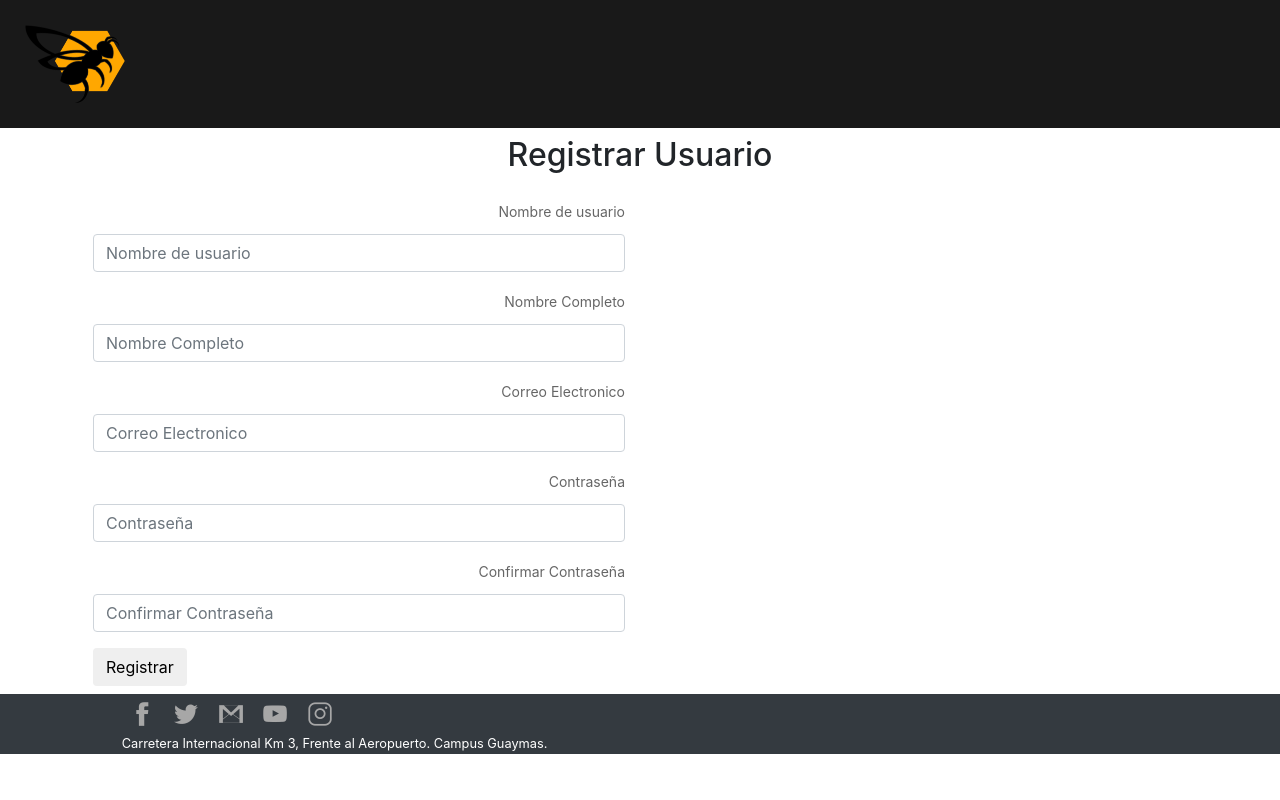
After one commit to enriquefelix876/avispack, a PHP site: page /registro.php in a window 1280 px wide. The commit adds this page. Run offline with PHP 8.4, Linux system fonts and the light colour scheme.

Commit message:
Se agrego registro de usuarios

```diff
--- a/includes/header.php
+++ b/includes/header.php
@@ -4,13 +4,12 @@
             <img src="img/logo2.png" alt="app">
             <ul>
                 <li>
-                    <a id="login" href="#" >Login</a>
+                    <a id="login" href="#" >Acceder</a>
                         <div id="login-content">
                         <form>
-                            <input type="email" id="user" name="Email" placeholder="Usuario">
+                            <input type="text" id="user" name="User" placeholder="Usuario">
                             <input type="password" id="pass" name="Password" placeholder="Contraseña">
                             <input type="submit" id="submit" value="Login">
-                            <label><input type="checkbox" checked="checked">Recuérdame</label>
                         </form>
                     </div>
                 </li>
--- a/includes/togglelogin.js
+++ b/includes/togglelogin.js
@@ -1,8 +1,6 @@
-<script>
 $(function(){
     $('#login').click(function(){
         $(this).next('#login-content').slideToggle();
         $(this).toggleClass('active');
-    })
+    });
 });
-</script>
--- /dev/null
+++ b/js/valida_registro.js
@@ -0,0 +1,39 @@
+with(document.registro){
+	onsubmit = function(e){
+		e.preventDefault();
+		ok = true;
+		if(ok && username.value==""){
+			ok=false;
+			alert("Debe escribir un nombre de usuario");
+			username.focus();
+		}
+		if(ok &&fullname.value==""){
+			ok=false;
+			alert("Debe escribir su nombre");
+			fullname.focus();
+		}
+		if(ok && email.value==""){
+			ok=false;
+			alert("Debe escribir su email");
+			email.focus();
+		}
+		if(ok && password.value==""){
+			ok=false;
+			alert("Debe escribir su password");
+			password.focus();
+		}
+		if(ok && confirm_password.value==""){
+			ok=false;
+			alert("Debe escribir su confirmacion de password");
+			confirm_password.focus();
+		}
+
+		if(ok && password.value!= confirm_password.value){
+			ok=false;
+			alert("Los passwords no coinciden");
+			confirm_password.focus();
+		}
+
+		if(ok){ submit(); }
+	}
+}
--- /dev/null
+++ b/registro.php
@@ -0,0 +1,61 @@
+<!DOCTYPE html>
+<html lang="en">
+<head>
+		<meta charset="UTF-8">
+		<meta name="viewport" content="width=device-width, initial-scale=1.0">
+    <meta http-equiv="X-UA-Compatible" content="ie=edge">
+    <title>Registrarse</title>
+    <link rel="stylesheet" href="https://maxcdn.bootstrapcdn.com/bootstrap/4.0.0/css/bootstrap.min.css" integrity="sha384-Gn5384xqQ1aoWXA+058RXPxPg6fy4IWvTNh0E263XmFcJlSAwiGgFAW/dAiS6JXm" crossorigin="anonymous">
+    <link rel="stylesheet" href="styles.css">
+    <link rel="icon" type="image/png" href="img/icon.png" />
+</head>
+<body>
+
+  <!--Comienzo del header-->
+  <header style="background: rgba(0,0,0,0.9);">
+
+    	<a href="index.php"><img src="img/logo2.png" alt="app"></a>
+
+	</header>
+		<!--Cierre del header-->
+<h2 class="text-center p-2">Registrar Usuario</h2>
+<div class="container">
+<div class="row p-2">
+<div class="col-md-6">
+		<form role="form" name="registro" action="php/registro.php" method="post">
+		  <div class="form-group">
+		    <label for="username">Nombre de usuario</label>
+		    <input type="text" class="form-control" id="username" name="username" placeholder="Nombre de usuario">
+		  </div>
+		  <div class="form-group">
+		    <label for="fullname">Nombre Completo</label>
+		    <input type="text" class="form-control" id="fullname" name="fullname" placeholder="Nombre Completo">
+		  </div>
+		  <div class="form-group">
+		    <label for="email">Correo Electronico</label>
+		    <input type="email" class="form-control" id="email" name="email" placeholder="Correo Electronico">
+		  </div>
+		  <div class="form-group">
+		    <label for="password">Contrase&ntilde;a</label>
+		    <input type="password" class="form-control" id="password" name="password" placeholder="Contrase&ntilde;a">
+		  </div>
+		  <div class="form-group">
+		    <label for="confirm_password">Confirmar Contrase&ntilde;a</label>
+		    <input type="password" class="form-control" id="confirm_password" name="confirm_password" placeholder="Confirmar Contrase&ntilde;a">
+		  </div>
+
+		  <button type="submit" class="btn btn-default">Registrar</button>
+		</form>
+		</div>
+		</div>
+		</div>
+
+		<script src="js/valida_registro.js"></script>
+    <!--Footer-->
+    <div style="clear: both;"></div>
+    <?php include('includes/footer.php'); ?>
+    </div>
+    <!--Cierre del Footer-->
+
+</body>
+</html>
```
Also changed, not shown: home.php (added, +41 -0 lines), index.php (+2 -11 lines), php/conexion.php (added, +7 -0 lines), php/registro.php (added, +27 -0 lines).
